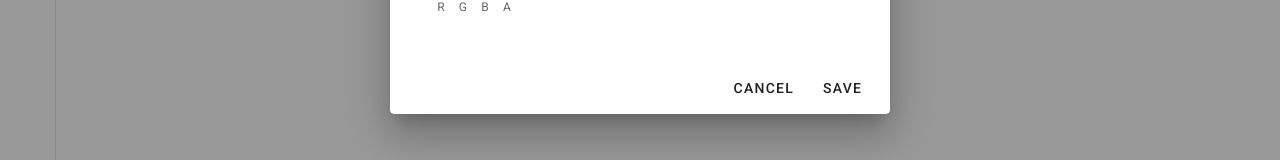
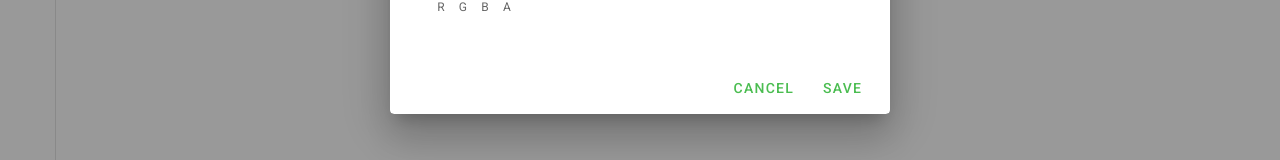
Before and after one commit to brookezkeene/ECE458_ONSO, a Vue app in the folder src/Web.Api/VueClient/: page /Models in a window 1280 px wide. Both pictures are taken after typing "Sample" into the empty fields and a click on the button "ADD MODEL". Shown: the part 634-794 px from the top of the page. Built offline with nearby package versions, Linux system fonts and the light colour scheme; what vuetify-dialog would draw is missing.

Commit message:
added styling consistencies to edit dialogs

```diff
--- a/src/Web.Api/VueClient/src/components/InstanceEdit.vue
+++ b/src/Web.Api/VueClient/src/components/InstanceEdit.vue
@@ -1,6 +1,6 @@
 <template>
     <div v-if="!loading">
-        <v-card>
+        <v-card flat>
             <v-card-title>
                 <span class="headline">Edit</span>
             </v-card-title>
--- a/src/Web.Api/VueClient/src/components/Instances.vue
+++ b/src/Web.Api/VueClient/src/components/Instances.vue
@@ -64,12 +64,14 @@
                       <template v-slot:activator="{ on }">
                           <v-btn color="primary" dark class="mb-2" v-on="on">Add Instance</v-btn>
                       </template>
-                      <instance-edit v-bind:editedItem="editedItem"></instance-edit>'
-                      <v-card-actions>
-                          <v-spacer></v-spacer>
-                          <v-btn color="primary" text @click="close">Cancel</v-btn>
-                          <v-btn color="primary" text @click="save">Save</v-btn>
-                      </v-card-actions>'
+                      <v-card>
+                          <instance-edit v-bind:editedItem="editedItem"></instance-edit>'
+                          <v-card-actions>
+                              <v-spacer></v-spacer>
+                              <v-btn text @click="close">Cancel</v-btn>
+                              <v-btn color="primary" text @click="save">Save</v-btn>
+                          </v-card-actions>'
+                      </v-card>
                   </v-dialog>
 
 
--- a/src/Web.Api/VueClient/src/components/Models.vue
+++ b/src/Web.Api/VueClient/src/components/Models.vue
@@ -32,8 +32,8 @@
                                     <model-edit v-bind:editedItem="editedItem" v-bind:models="models"></model-edit>
                                     <v-card-actions>
                                         <v-spacer></v-spacer>
-                                        <v-btn text @click="close">Cancel</v-btn>
-                                        <v-btn text @click="save">Save</v-btn>
+                                        <v-btn color="primary" text @click="close">Cancel</v-btn>
+                                        <v-btn color="primary" text @click="save">Save</v-btn>
                                     </v-card-actions>
                                 </v-card>
                             </v-dialog>
```
